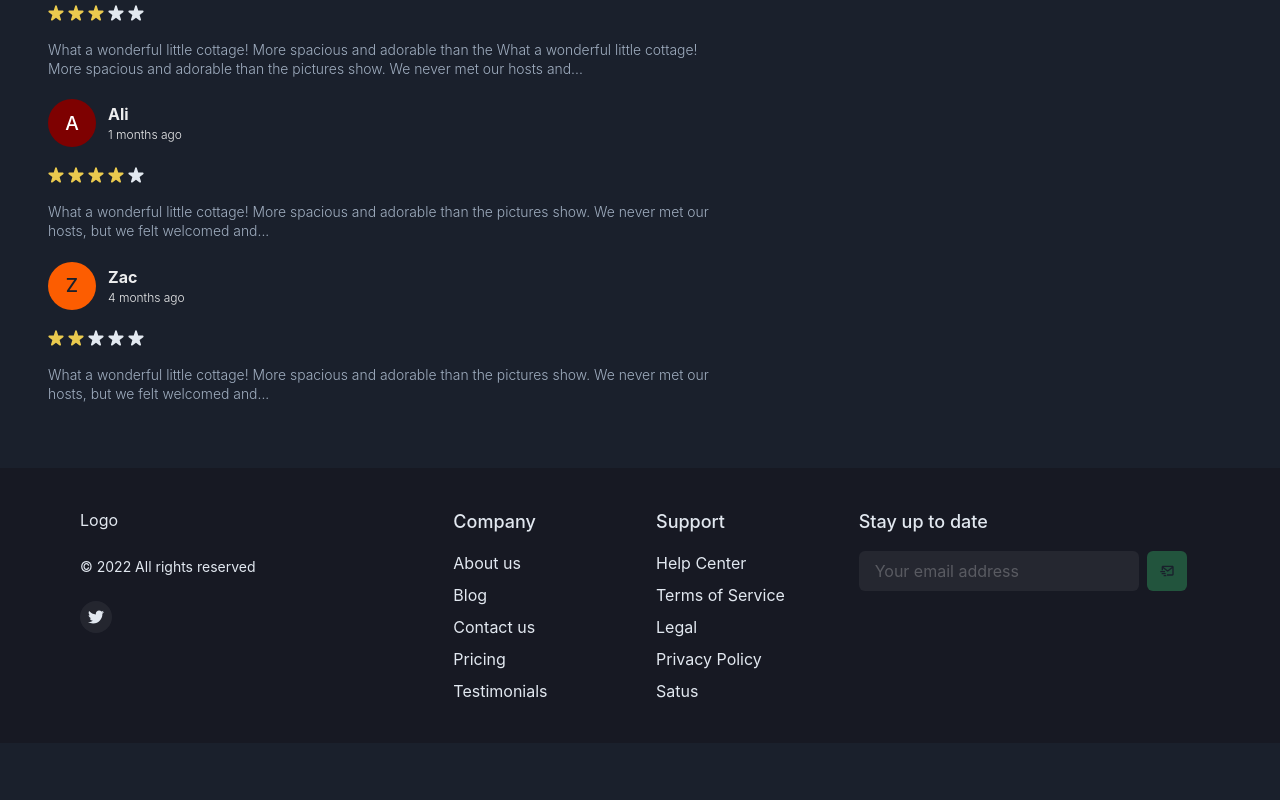
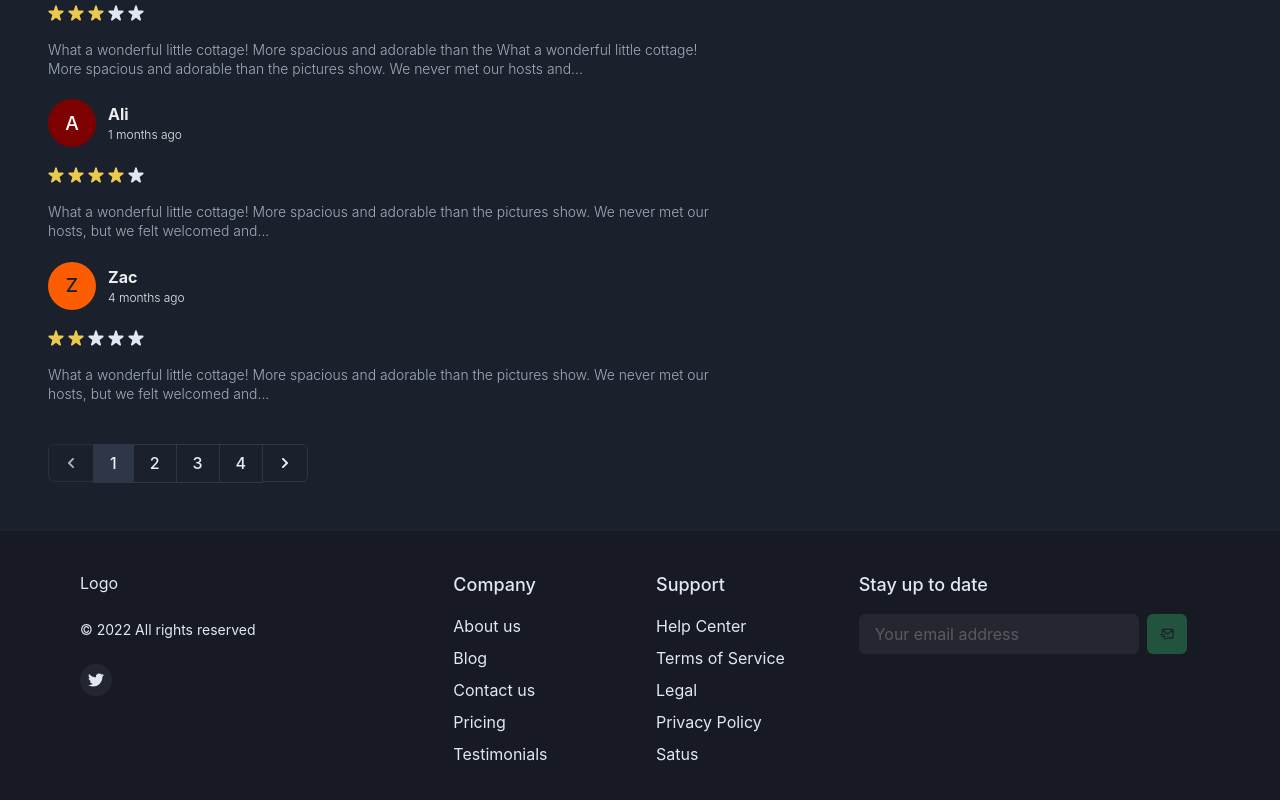
Before and after one commit to MA-Ahmad/educative, a Next.js app: page /course/react_js in a window 1280 px wide. Shown: the part 1464-2264 px from the top of the page. Before the commit the page ends 2207 px from the top, so only its background shows below. Built offline with nearby package versions, Linux system fonts and the light colour scheme.

Commit message:
Feature: Add pagination

```diff
--- /dev/null
+++ b/components/CourseDetail/Pagination.jsx
@@ -0,0 +1,77 @@
+import React from 'react'
+import {
+  Icon,
+  Flex,
+  useColorModeValue,
+  useBreakpointValue,
+} from '@chakra-ui/react'
+import { FaChevronLeft, FaChevronRight } from 'react-icons/fa'
+
+const PaginationContainer = () => {
+  return <Pagination />
+}
+
+const Pagination = () => {
+  const mobileViewPages = [1, 2]
+  const desktopViewPages = [1, 2, 3, 4]
+
+  const pages = useBreakpointValue({
+    base: mobileViewPages,
+    sm: desktopViewPages,
+  })
+
+  return (
+    <Flex
+      as="nav"
+      aria-label="Pagination"
+      w="full"
+      justify="flex-start"
+      alignItems="center"
+      mt={{ base: 5, md: 10 }}
+    >
+      <PaginationButton
+        borderTopLeftRadius="md"
+        borderBottomLeftRadius="md"
+        isDisabled
+      >
+        <Icon as={FaChevronLeft} w={3} h={3} />
+      </PaginationButton>
+      {pages.map((pageNo, index) => (
+        <PaginationButton key={index} isActive={pageNo === 1}>
+          {pageNo}
+        </PaginationButton>
+      ))}
+      <PaginationButton borderTopRightRadius="md" borderBottomRightRadius="md">
+        <Icon as={FaChevronRight} w={3} h={3} />
+      </PaginationButton>
+    </Flex>
+  )
+}
+
+const PaginationButton = ({ children, isDisabled, isActive, ...props }) => {
+  const activeStyle = {
+    bg: useColorModeValue('gray.300', 'gray.700'),
+  }
+
+  return (
+    <Flex
+      p={3}
+      px={4}
+      fontSize="md"
+      fontWeight="500"
+      lineHeight={0.8}
+      opacity={isDisabled && 0.7}
+      _hover={!isDisabled && activeStyle}
+      cursor={isDisabled ? 'not-allowed' : 'pointer'}
+      border="1px solid"
+      mr="-1px"
+      borderColor={useColorModeValue('gray.300', 'gray.700')}
+      {...(isActive && activeStyle)}
+      {...props}
+    >
+      {children}
+    </Flex>
+  )
+}
+
+export default PaginationContainer
--- a/components/CourseDetail/ReviewSection.jsx
+++ b/components/CourseDetail/ReviewSection.jsx
@@ -8,6 +8,7 @@ import {
   Avatar,
   useColorModeValue,
 } from '@chakra-ui/react'
+import Pagination from './Pagination'
 
 const reviewData = [
   {
@@ -83,6 +84,7 @@ const Reviews = () => {
           )
         })}
       </Stack>
+      <Pagination />
     </Box>
   )
 }
```
